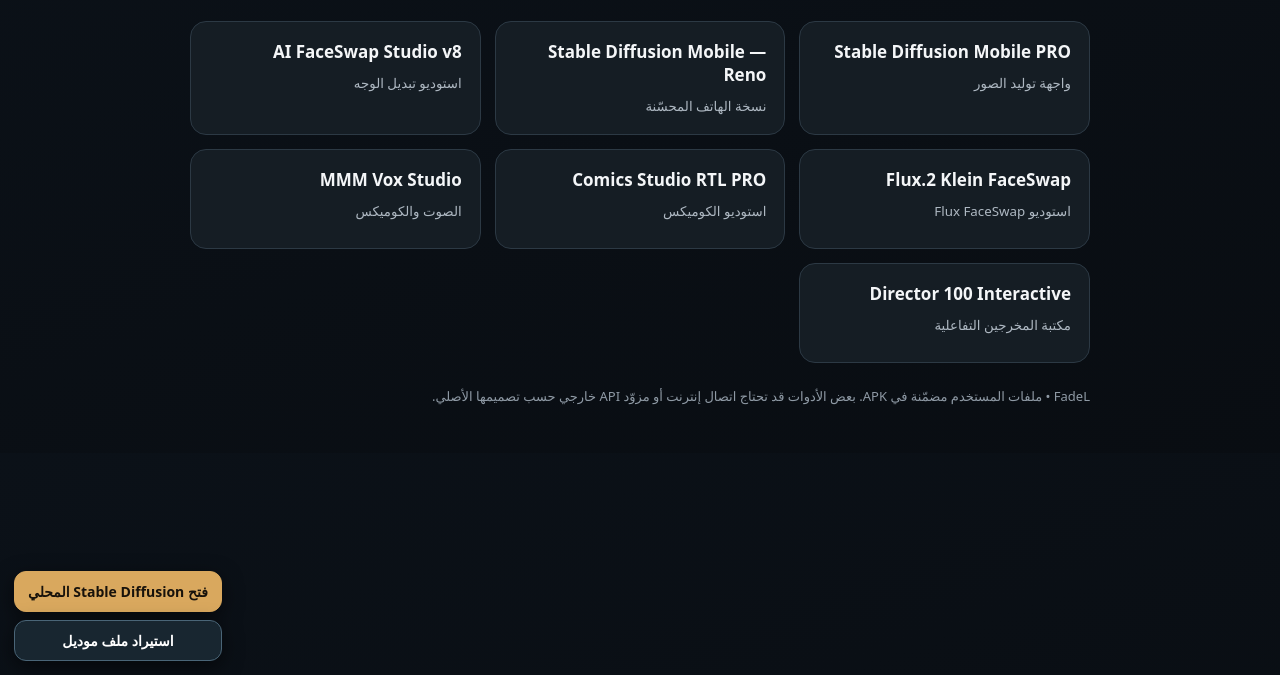
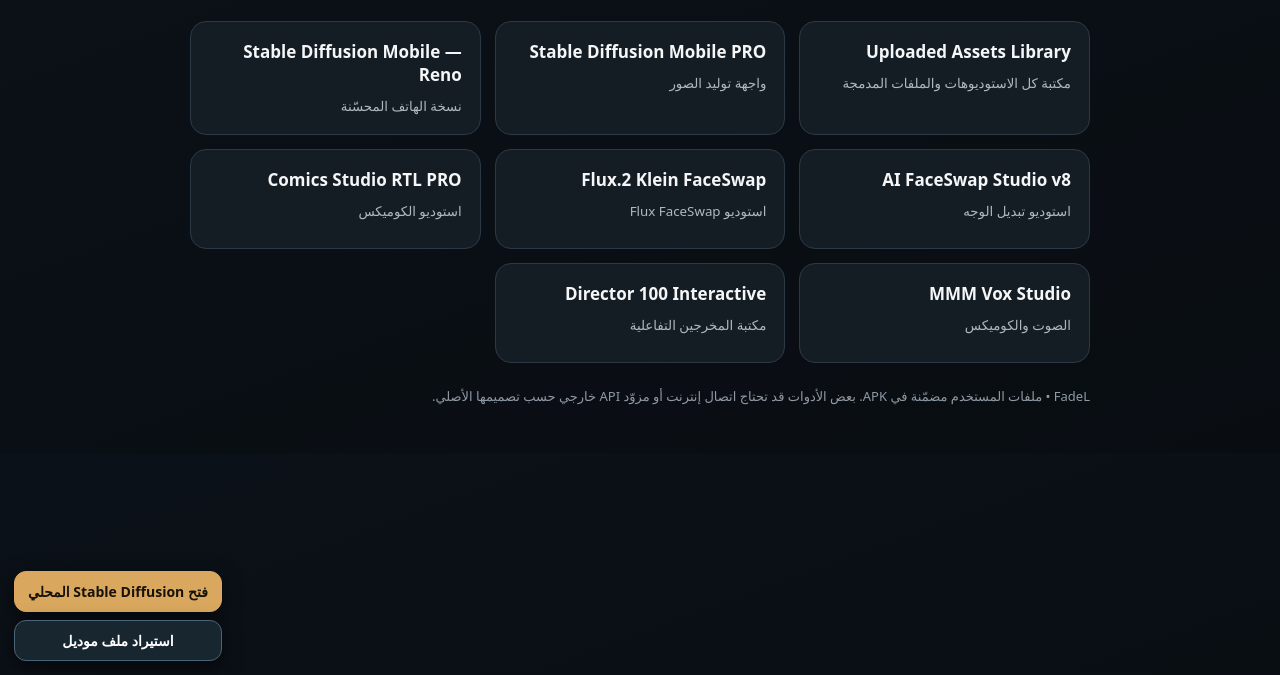
Before and after one commit to nemosmith83-wq/UNIFIED-STUDIO, a plain HTML site: page frontend/user_studios/index.html in a window 1280 px wide. Shown: the part 125-800 px from the top of the page. Drawn offline with Linux system fonts and the light colour scheme.

Commit message:
Link user studios index to complete uploaded assets library

```diff
--- a/frontend/user_studios/index.html
+++ b/frontend/user_studios/index.html
@@ -17,6 +17,7 @@ footer{max-width:900px;margin:24px auto;color:#8f9aa5;font-size:13px}
 <body>
 <header><h1>FadeL Creative Studios</h1><p>استوديوهات HTML المرفقة داخل التطبيق. افتح أي أداة من هنا؛ الملفات محفوظة محليًا داخل التطبيق.</p></header>
 <main>
+<a href="uploaded-assets.html"><strong>Uploaded Assets Library</strong><small>مكتبة كل الاستوديوهات والملفات المدمجة</small></a>
 <a href="Stable_Diffusion_Mobile_PRO_v14.html"><strong>Stable Diffusion Mobile PRO</strong><small>واجهة توليد الصور</small></a>
 <a href="Stable_Diffusion_Mobile_Reno14F_FIXED.html"><strong>Stable Diffusion Mobile — Reno</strong><small>نسخة الهاتف المحسّنة</small></a>
 <a href="Remake_AI_FaceSwap_v8_Studio.html"><strong>AI FaceSwap Studio v8</strong><small>استوديو تبديل الوجه</small></a>
```
